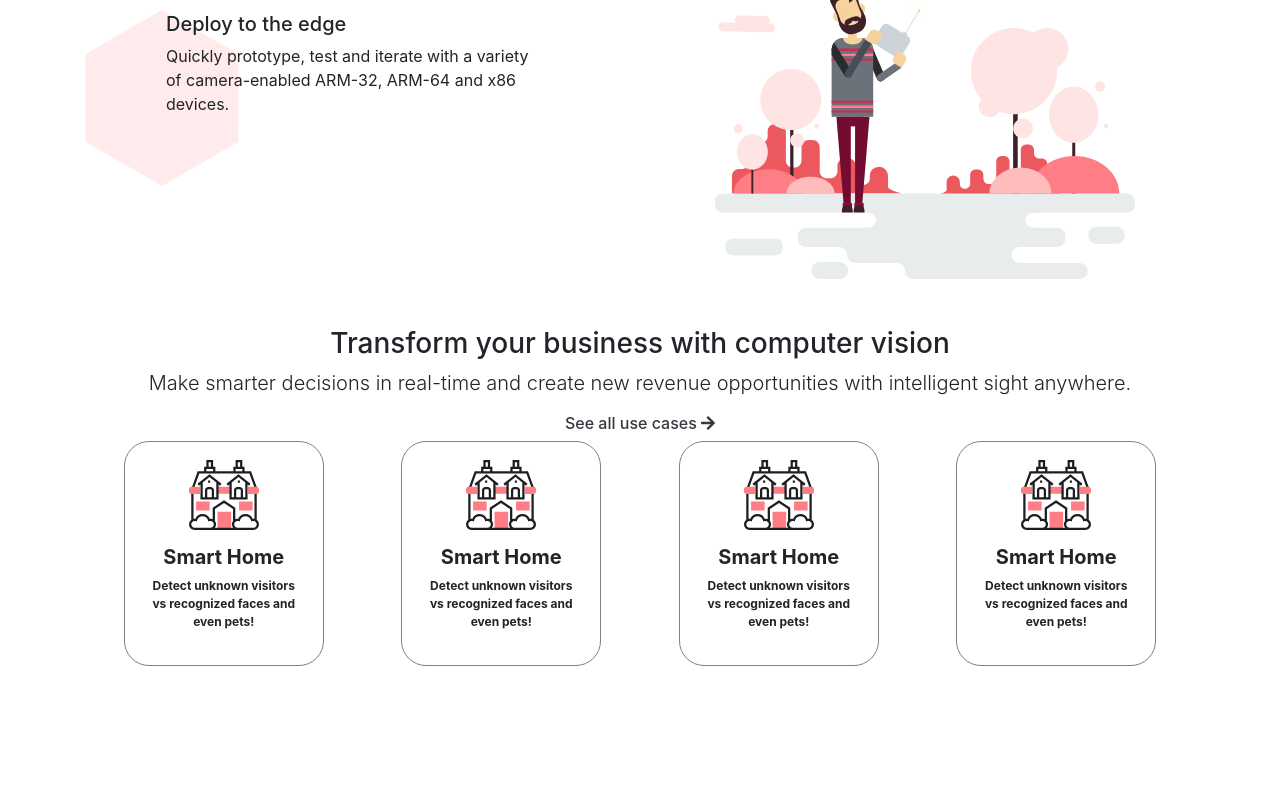
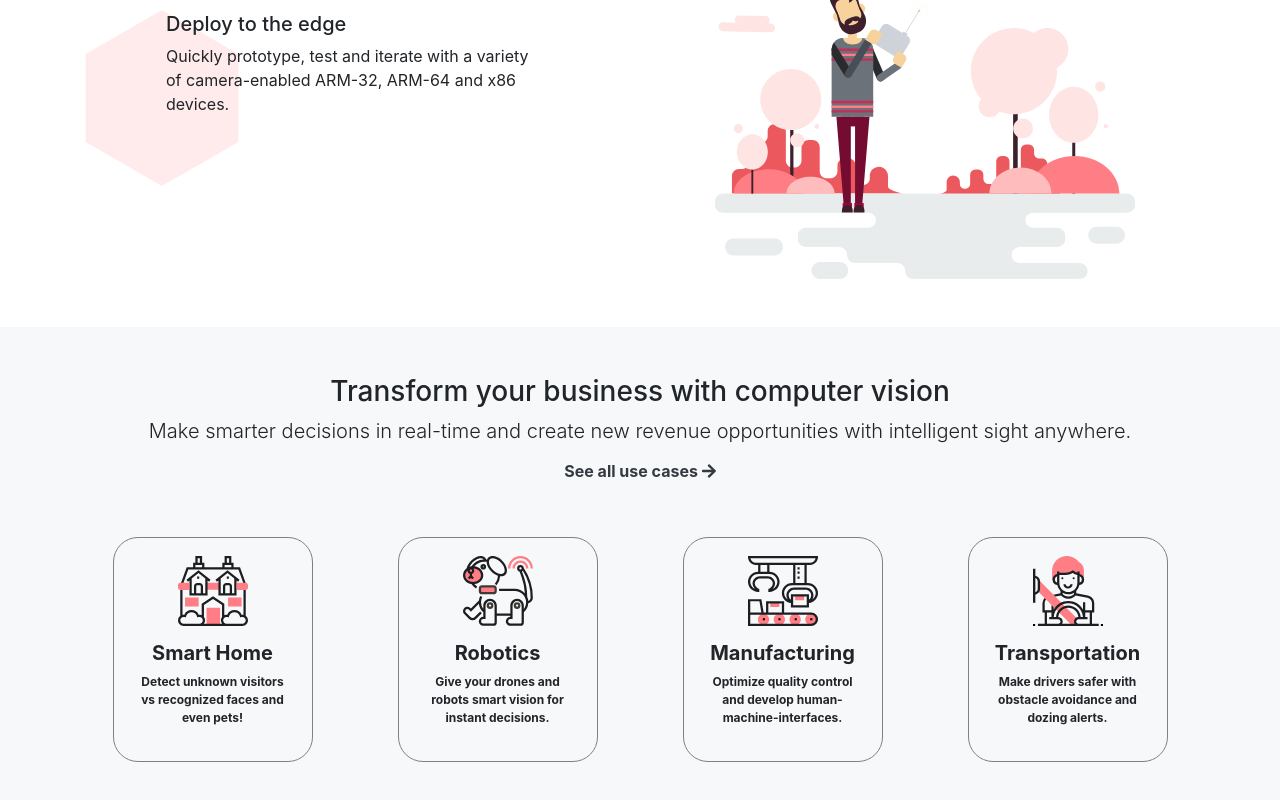
Before and after one commit to carloslazo/aai_test, a React (Create React App) app: page / in a window 1280 px wide. Shown: the part 1800-2600 px from the top of the page. Before the commit the page ends 2514 px from the top, so only its background shows below. Built offline with nearby package versions, Linux system fonts and the light colour scheme.

Commit message:
semi-finish

```diff
--- a/src/App.css
+++ b/src/App.css
@@ -90,3 +90,7 @@
   width: 100%;
   height: 100%;
 }
+
+.background-color-cases{
+  background-color: #F6F8F9;
+}
--- a/src/components/card-deck.jsx
+++ b/src/components/card-deck.jsx
@@ -1,51 +1,64 @@
 import React from "react";
 import houseCopy from "../assets/house-copy.svg";
+import robotCopy from "../assets/robot-copy.svg";
+import assemblyCopy from "../assets/assembly-copy.svg";
+import seatbeltCopy from "../assets/seatbelt-copy.svg";
 
 function CardDeck(props) {
   return (
     <div class="container">
       <div class="row">
-        <div class="col-lg-3">
+        <div class="col-lg-3 mb-5">
           <div class="deck-container">
             <div class="deck-image-container">
               <img src={houseCopy}/>
             </div>
             <div class="deck-text-container text-center">
-              <h5 class="font-weight-bold">Smart Home</h5>
-              <p class="font-weight-bold">Detect unknown visitors vs recognized faces and even pets!</p>
+              <h5 class="font-weight-bold">
+                Smart Home
+              </h5>
+              <p class="font-weight-bold">
+                Detect unknown visitors vs recognized faces and even pets!
+              </p>
             </div>
           </div>
         </div>
-        <div class="col-lg-3">
+        <div class="col-lg-3 mb-5">
           <div class="deck-container">
             <div class="deck-image-container">
-              <img src={houseCopy}/>
+              <img src={robotCopy}/>
             </div>
             <div class="deck-text-container text-center">
-              <h5 class="font-weight-bold">Smart Home</h5>
-              <p class="font-weight-bold">Detect unknown visitors vs recognized faces and even pets!</p>
+              <h5 class="font-weight-bold">Robotics</h5>
+              <p class="font-weight-bold">
+                Give your drones and robots smart vision for instant decisions.
+              </p>
             </div>
           </div>
         </div>
-        <div class="col-lg-3">
+        <div class="col-lg-3 mb-5">
           <div class="deck-container">
             <div class="deck-image-container">
-              <img src={houseCopy}/>
+              <img src={assemblyCopy}/>
             </div>
             <div class="deck-text-container text-center">
-              <h5 class="font-weight-bold">Smart Home</h5>
-              <p class="font-weight-bold">Detect unknown visitors vs recognized faces and even pets!</p>
+              <h5 class="font-weight-bold">Manufacturing</h5>
+              <p class="font-weight-bold">
+                Optimize quality control and develop human- machine-interfaces.
+              </p>
             </div>
           </div>
         </div>
-        <div class="col-lg-3">
+        <div class="col-lg-3 mb-5">
           <div class="deck-container">
             <div class="deck-image-container">
-              <img src={houseCopy}/>
+              <img src={seatbeltCopy}/>
             </div>
             <div class="deck-text-container text-center">
-              <h5 class="font-weight-bold">Smart Home</h5>
-              <p class="font-weight-bold">Detect unknown visitors vs recognized faces and even pets!</p>
+              <h5 class="font-weight-bold">Transportation</h5>
+              <p class="font-weight-bold">
+                Make drivers safer with obstacle avoidance and dozing alerts.
+              </p>
             </div>
           </div>
         </div>
--- a/src/components/use-cases.jsx
+++ b/src/components/use-cases.jsx
@@ -3,9 +3,9 @@ import CardDeck from "./card-deck.jsx";
 
 function UseCases(props) {
   return (
-    <div class="container my-5">
+    <div class="container-fluid my-5 background-color-cases">
       <div class="row">
-        <div class="col mx-auto text-lg-center">
+        <div class="col mx-auto my-5 text-lg-center">
           <h3>
             Transform your business with computer vision
           </h3>
@@ -14,7 +14,7 @@ function UseCases(props) {
             opportunities with intelligent sight anywhere.
           </p>
           <h6>
-            <a class="text-dark" href="#">
+            <a class="text-dark font-weight-bold" href="#">
               See all use cases <i class="fas fa-arrow-right" />
           </a>
         </h6>
```
